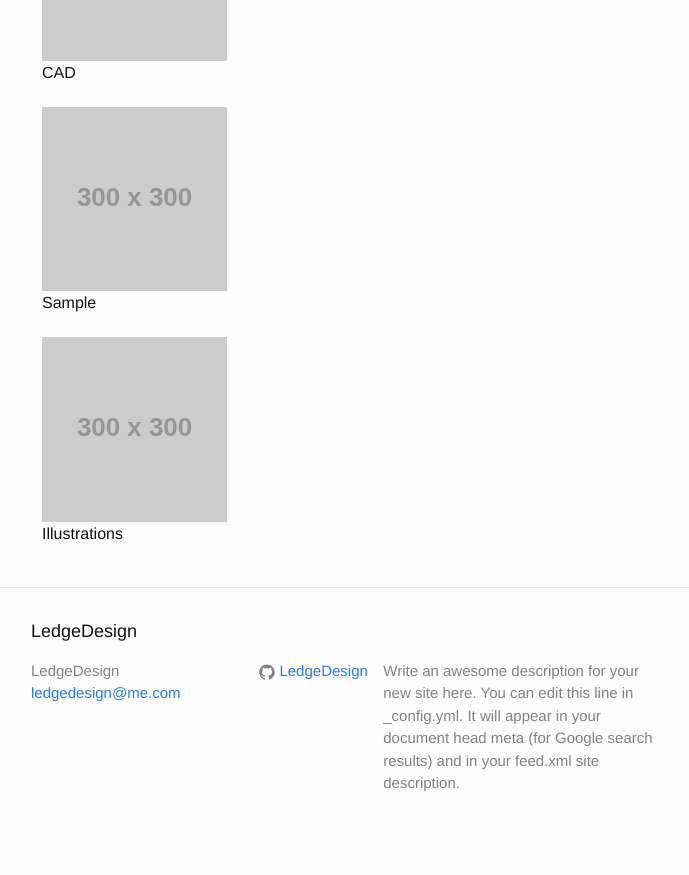
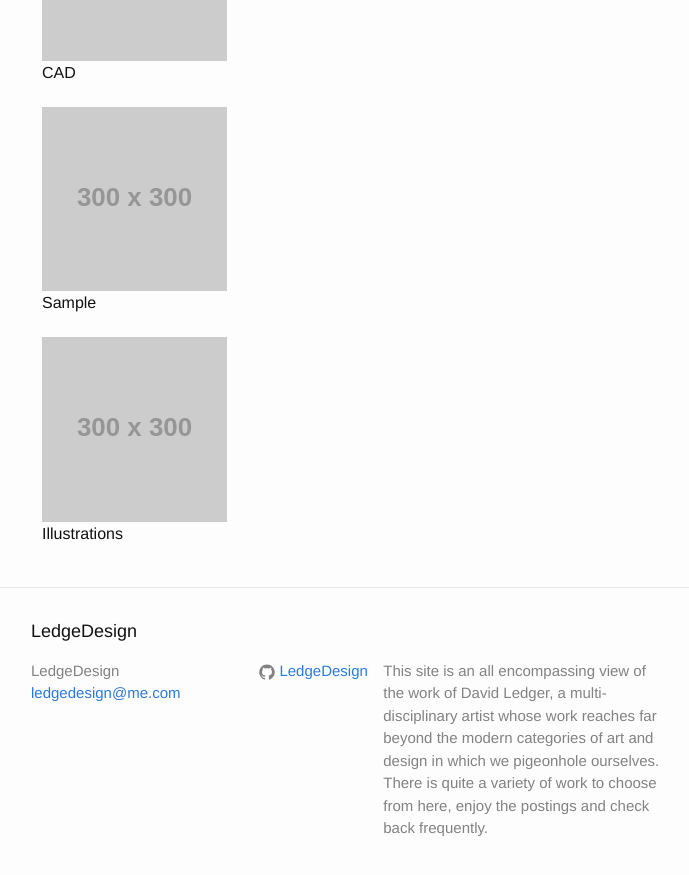
Before and after one commit to LedgeDesign/Home, a Jekyll site: the page built from index.html, in a window 1280 px wide and 900 px high, scrolled down 1086 px. Shown: the top 875 px of the window, without its empty margins (269-958 px from the left). Built offline with Jekyll 4.4.1, drawn with Linux system fonts in a browser that asks for light colours.

Commit message:
append base URL to URL

```diff
--- a/_config.yml
+++ b/_config.yml
@@ -9,11 +9,9 @@
 title: LedgeDesign
 email: ledgedesign@me.com
 description: > # this means to ignore newlines until "baseurl:"
-  Write an awesome description for your new site here. You can edit this
-  line in _config.yml. It will appear in your document head meta (for
-  Google search results) and in your feed.xml site description.
-baseurl: "/Home" # the subpath of your site, e.g. /blog
-url: "http://LedgeDesign.github.io" # the base hostname & protocol for your site
+  This site is an all encompassing view of the work of David Ledger, a multi-disciplinary artist whose work reaches far beyond the modern categories of art and design in which we pigeonhole ourselves. There is quite a variety of work to choose from here, enjoy the postings and check back frequently.
+baseurl: "" # the subpath of your site, e.g. /blog
+url: "http://LedgeDesign.github.io/Home" # the base hostname & protocol for your site
 # twitter_username: druthers
 github_username:  LedgeDesign
 
```
